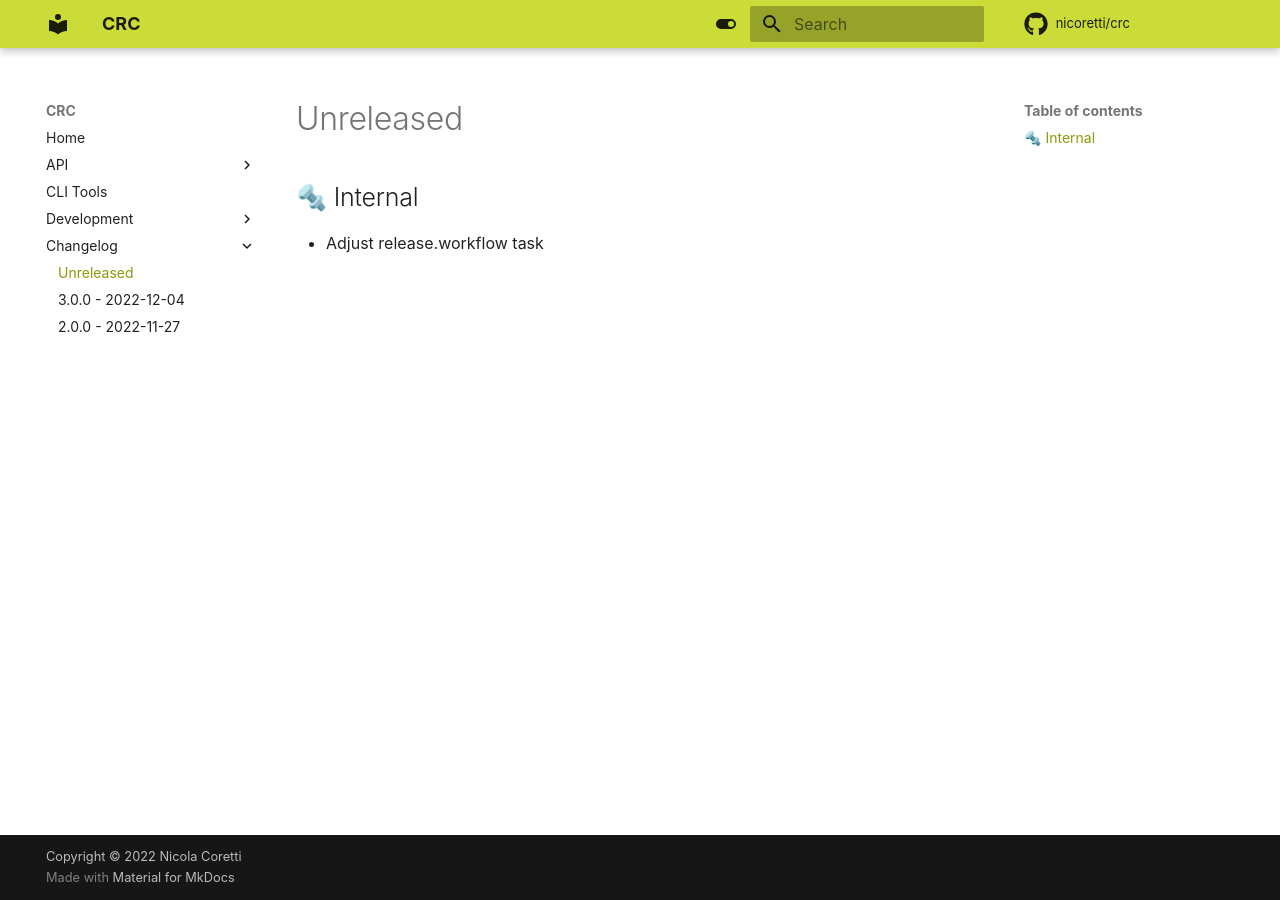
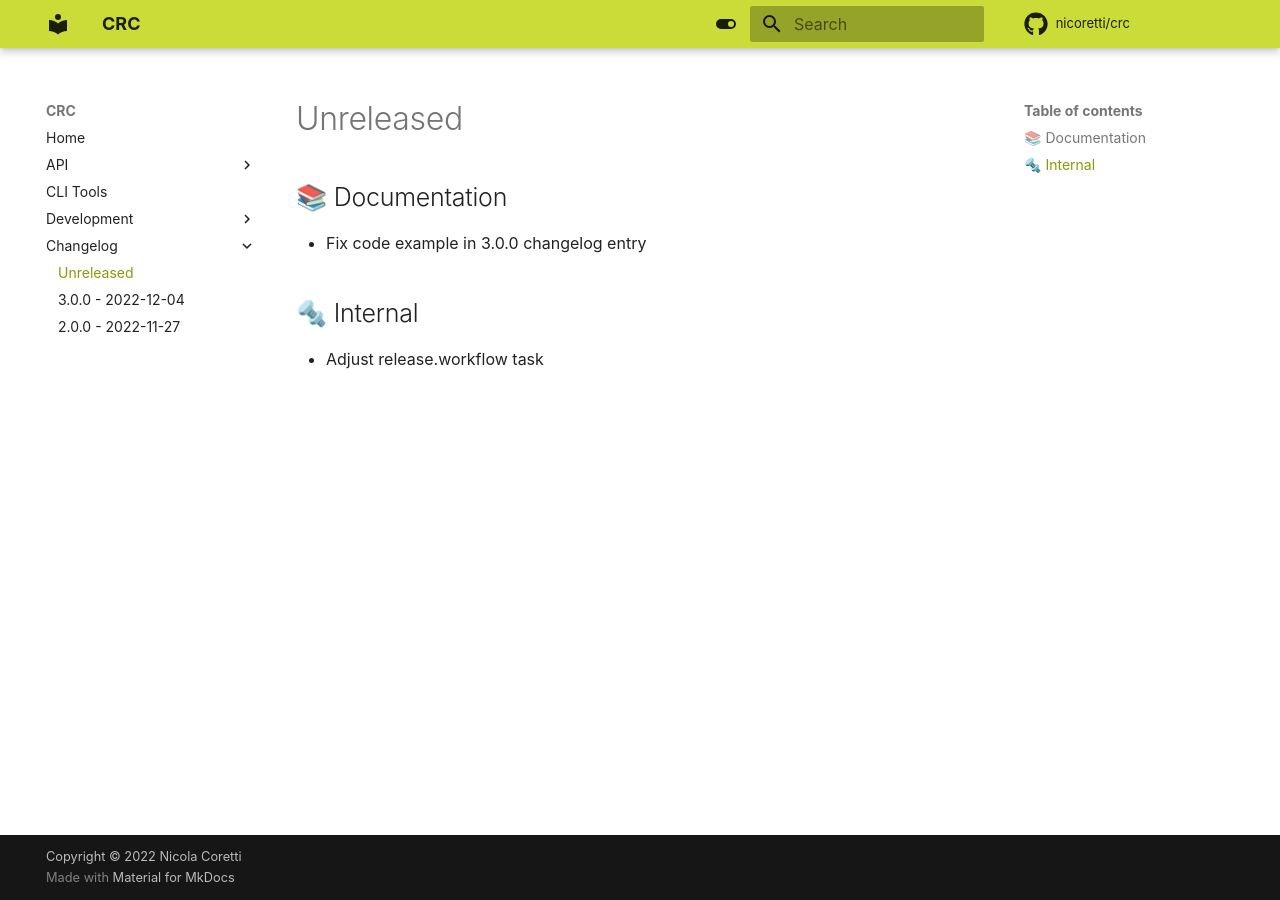
Before and after one commit to Nicoretti/crc, an MkDocs documentation site: the page built from docs/docs/changelog/unreleased.md, in a window 1280 px wide. Built offline with MkDocs 1.6.1 and Material for MkDocs 9.7.7, drawn with Linux system fonts in a browser that asks for light colours; comment, search, counter and statistics services are not loaded.

Commit message:
Fix code example in 3.0.0 changelog entry

```diff
--- a/docs/docs/changelog/unreleased.md
+++ b/docs/docs/changelog/unreleased.md
@@ -1,4 +1,7 @@
 # Unreleased
+
+## 📚 Documentation
+* Fix code example in 3.0.0  changelog entry
 
 ## 🔩  Internal
 *  Adjust release.workflow task
```
Also changed, not shown: docs/docs/changelog/changes_3.0.0.md (+10 -10 lines).
